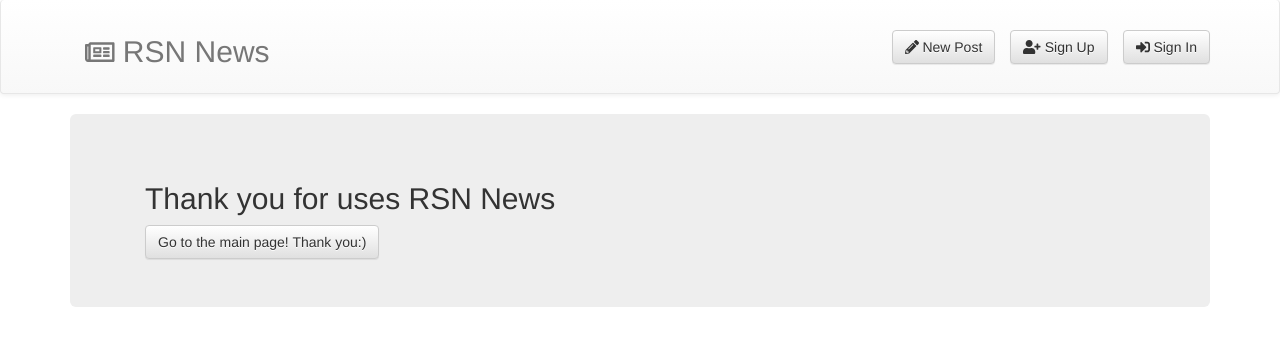
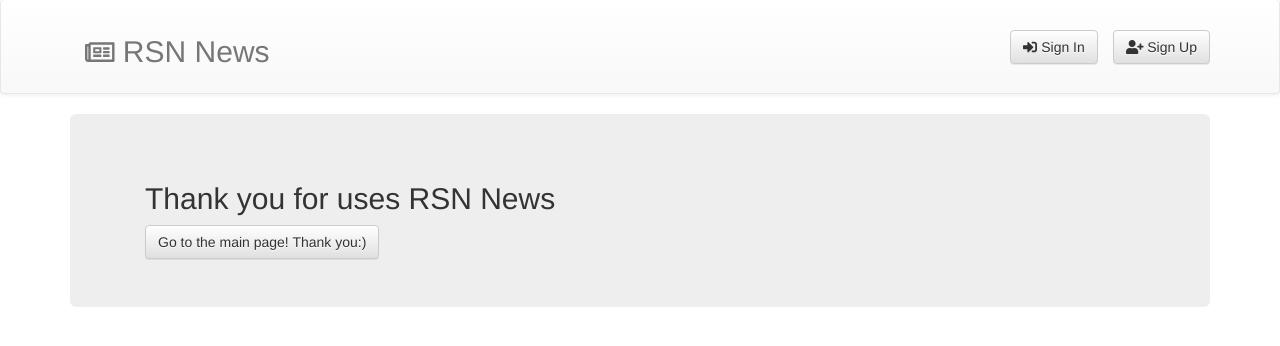
Before and after one commit to HVLLOWe3n/RSN-News, a Django app: page /signout/ in a window 1280 px wide. Shown: the top 346 px of the page. Run offline with Django 3.2, Linux system fonts and the light colour scheme; some libraries are stand-ins or nearby versions.

Commit message:
v.0.10 Fixed a vulnerability that made it possible to create posts not for registered users

```diff
--- a/blog/templates/base.html
+++ b/blog/templates/base.html
@@ -20,18 +20,15 @@
 <body>
     <nav class="navbar navbar-default navbar-collapse">
         <div class="container">
-            <div><a href="/"><span class="navbar-text navbar-left"><h2><i class="far fa-newspaper fa-sm"></i> RSN News</h2></span></a></div>
-            <a href="{% url 'sign_in' %}" class="navbar-text navbar-brand navbar-right"><span class="btn btn-default"><i class="fas fa-sign-in-alt"></i> Sign In</span></a>
+        <div><a href="/"><span class="navbar-text navbar-left"><h2><i class="far fa-newspaper fa-sm"></i> RSN News</h2></span></a></div>
 
             {% if not user.is_authenticated %}
                 <a href="{% url 'sign_up' %}" class="navbar-text navbar-brand navbar-right"><span class="btn btn-default"><i class="fas fa-user-plus"></i> Sign Up</span></a>
+                <a href="{% url 'sign_in' %}" class="navbar-text navbar-brand navbar-right"><span class="btn btn-default"><i class="fas fa-sign-in-alt"></i> Sign In</span></a>
             {% else %}
-                <a href="{% url 'sign_out' %}" class="navbar-text navbar-brand navbar-right"><span class="btn btn-default"><i class="fas fa-user-plus"></i> Sign Out</span></a>
+                <a href="{% url 'sign_out' %}" class="navbar-text navbar-brand navbar-right"><span class="btn btn-default"><i class="fas fa-sign-out-alt"></i> Sign Out</span></a>
+                <a href="{% url 'post_new' %}" class="navbar-text navbar-brand navbar-right"><span class="btn btn-default"><i class="fas fa-pencil-alt"></i> New Post</span></a>
             {% endif %}
-
-
-            <a href="{% url 'post_new' %}" class="navbar-text navbar-brand navbar-right"><span class="btn btn-default"><i class="fas fa-pencil-alt"></i> New Post</span></a>
-
         </div>
     </nav>
 
```
